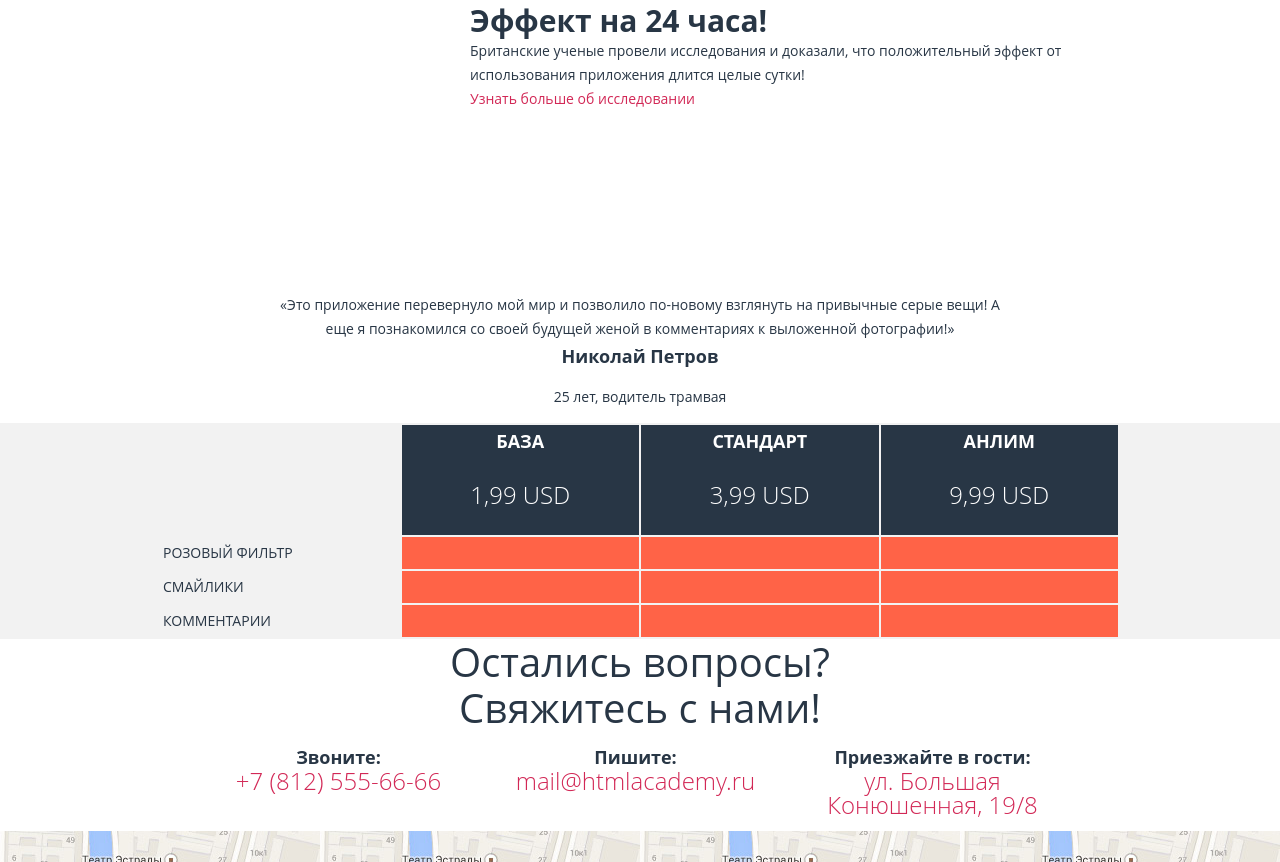
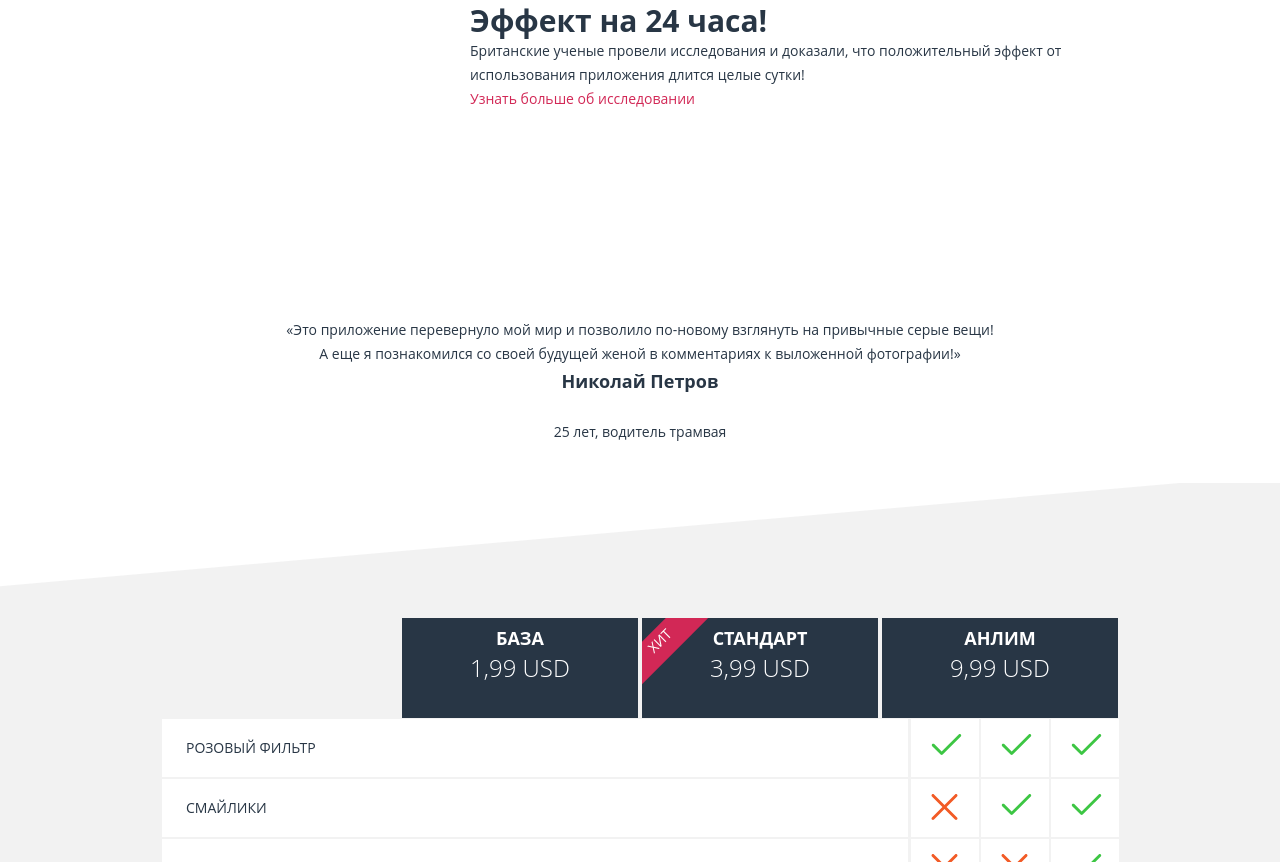
Before and after one commit to mikhailkaryamin/pink, a website: page source/index.html in a window 1280 px wide. Shown: the part 1938-2800 px from the top of the page. Drawn offline with Linux system fonts and the light colour scheme.

Commit message:
complete index.html mobile

```diff
--- a/source/index.html
+++ b/source/index.html
@@ -172,10 +172,10 @@
       <button class="reviews__button-next button-review button-review--next" type="button">
         Следующий отзыв
       </button>
-      <div class="bread-crumbs">
+      <div class="reviews__bread-crumbs bread-crumbs">
         <ul class="bread-crumbs__list">
           <li class="bread-crumbs__item">
-            <a href="#" class="bread-crumbs__link">
+            <a href="#" class="bread-crumbs__link bread-crumbs__link--active">
               <span class="visually-hidden">
                 1-ый
               </span>
@@ -235,18 +235,18 @@
           <td class="tariffs__addition">
             Розовый фильтр
           </td>
-          <td class="tariffs__addition-value tariffs__addition-value--mobile-invis">
-            <span class="tariffs__includes visually-hidden">
+          <td class="tariffs__addition-value tariffs__addition-value--includes tariffs__addition-value--mobile-invis">
+            <span class="visually-hidden">
               Включено в тарифе
             </span>
           </td>
-          <td class="tariffs__addition-value">
-            <span class="tariffs__includes visually-hidden">
+          <td class="tariffs__addition-value tariffs__addition-value--includes">
+            <span class="visually-hidden">
               Включено в тарифе
             </span>
           </td>
-          <td class="tariffs__addition-value tariffs__addition-value--mobile-invis">
-            <span class="tariffs__includes visually-hidden">
+          <td class="tariffs__addition-value tariffs__addition-value--includes tariffs__addition-value--mobile-invis">
+            <span class="visually-hidden">
               Включено в тарифе
             </span>
           </td>
@@ -255,18 +255,18 @@
           <td class="tariffs__addition">
             Смайлики
           </td>
-          <td class="tariffs__addition-value tariffs__addition-value--mobile-invis">
-            <span class="tariffs__not-include visually-hidden">
+          <td class="tariffs__addition-value tariffs__addition-value--not-includes tariffs__addition-value--mobile-invis">
+            <span class="visually-hidden">
               Нет включено в тарифе
             </span>
           </td>
-          <td class="tariffs__addition-value">
-            <span class="tariffs__includes visually-hidden">
+          <td class="tariffs__addition-value tariffs__addition-value--includes">
+            <span class=" visually-hidden">
               Включено в тарифе
             </span>
           </td>
-          <td class="tariffs__addition-value tariffs__addition-value--mobile-invis">
-            <span class="tariffs__includes visually-hidden">
+          <td class="tariffs__addition-value tariffs__addition-value--includes tariffs__addition-value--mobile-invis">
+            <span class="visually-hidden">
               Включено в тарифе
             </span>
           </td>
@@ -275,24 +275,24 @@
           <td class="tariffs__addition">
             Комментарии
           </td>
-          <td class="tariffs__addition-value tariffs__addition-value--mobile-invis">
-            <span class="tariffs__not-include visually-hidden">
+          <td class="tariffs__addition-value tariffs__addition-value--not-includes tariffs__addition-value--mobile-invis">
+            <span class="visually-hidden">
               Нет включено в тарифе
             </span>
           </td>
-          <td class="tariffs__addition-value">
-            <span class="tariffs__not-include visually-hidden">
+          <td class="tariffs__addition-value tariffs__addition-value--not-includes">
+            <span class="visually-hidden">
               Нет включено в тарифе
             </span>
           </td>
-          <td class="tariffs__addition-value tariffs__addition-value--mobile-invis">
-            <span class="tariffs__includes visually-hidden">
+          <td class="tariffs__addition-value tariffs__addition-value--includes tariffs__addition-value--mobile-invis">
+            <span class="visually-hidden">
               Включено в тарифе
             </span>
           </td>
         </tr>
       </table>
-      <div class="bread-crumbs">
+      <div class="tariffs__bread-crumbs bread-crumbs">
         <ul class="bread-crumbs__list">
           <li class="bread-crumbs__item">
             <a href="#" class="bread-crumbs__link">
@@ -302,7 +302,7 @@
             </a>
           </li>
           <li class="bread-crumbs__item">
-            <a href="#" class="bread-crumbs__link">
+            <a href="#" class="bread-crumbs__link bread-crumbs__link--active">
               <span class="visually-hidden">
                 2-ой
               </span>
--- a/source/sass/blocks/application-download.scss
+++ b/source/sass/blocks/application-download.scss
@@ -7,10 +7,19 @@
   padding-bottom: 10px;
   padding-left: 20px;
   background-color: #1d2631;
-  background-image: url("../img/application-download__bg-mobile.jpg");
-  background-repeat: no-repeat;
-  background-size: 100% 400px;
-  background-position-y: -56px;
+
+  &::before {
+    content: "";
+    position: absolute;
+    top: 0;
+    left: calc(50% - 160px);
+    width: 320px;
+    height: 400px;
+    background-image: url("../img/application-download__bg-mobile.jpg");
+    background-repeat: no-repeat;
+    background-size: 320px 400px;
+    background-position-y: -56px;
+  }
 }
 
 .application-download__wrapper {
--- a/source/sass/blocks/application-features.scss
+++ b/source/sass/blocks/application-features.scss
@@ -16,7 +16,6 @@
       width: 120vw;
       height: 200px;
       background-color: #f2f2f2;
-
     }
   }
 }
--- a/source/sass/blocks/bread-crumbs.scss
+++ b/source/sass/blocks/bread-crumbs.scss
@@ -1,12 +1,41 @@
+.bread-crumbs {
+  display: flex;
+  justify-content: center;
+}
+
 .bread-crumbs__list {
   display: flex;
+  padding: 0;
   list-style: none;
 }
 
 .bread-crumbs__item {
-  width: 10px;
-  height: 10px;
+  width: 12px;
+  height: 12px;
+  margin-right: 15px;
+
+  &:last-of-type {
+    margin-right: 0;
+  }
+}
+
+.bread-crumbs__link {
+  display: block;
+  width: 6px;
+  height: 6px;
+  margin-top: 3px;
+  margin-left: 3px;
+  border-radius: 3px;
   background-color: #bec2c7;
+
+  &--active {
+    width: 12px;
+    height: 12px;
+    margin: 0;
+    border: 3px solid #283645;
+    border-radius: 6px;
+    background-color: transparent;
+  }
 }
 
 @media (min-width: $desktop-width) {
--- a/source/sass/blocks/contacts.scss
+++ b/source/sass/blocks/contacts.scss
@@ -4,6 +4,8 @@
 }
 
 .contacts__text {
+  font-size: 24px;
+  font-weight: 300;
   text-align: center;
 }
 
--- a/source/sass/blocks/reviews.scss
+++ b/source/sass/blocks/reviews.scss
@@ -11,6 +11,7 @@
   display: flex;
   flex-direction: column;
   margin: 0;
+  padding: 25px 5px;
   text-align: center;
 }
 
@@ -20,6 +21,7 @@
 }
 
 .reviews__item-name-author {
+  margin-bottom: 10px;
   font-size: 18px;
   font-weight: 700;
   line-height: 30px;
--- a/source/sass/blocks/tariffs.scss
+++ b/source/sass/blocks/tariffs.scss
@@ -1,14 +1,61 @@
 .tariffs {
+  position: relative;
+  padding-top: 135px;
+  padding-right: 20px;
+  padding-bottom: 5px;
+  padding-left: 20px;
   background-color: #f2f2f2;
+  overflow: hidden;
+
+  &::before {
+    content: "";
+    position: absolute;
+    top: -160px;
+    left: -50px;
+    transform: rotate(-5deg);
+    width: 120vw;
+    height: 200px;
+    background-color: #ffffff;
+  }
+}
+
+.tariffs__list {
+  width: 100%;
+  border-collapse: collapse;
+}
+
+.tariffs__list tr {
+  display: flex;
 }
 
 .tariffs__description {
-  width: 100%;
+  flex: 1;
+  min-height: 100px;
+  padding: 5px;
   text-align: center;
+  border-right: 2px solid #f2f2f2;
+  border-left: 2px solid #f2f2f2;
   background-color: #283645;
 
   &--mobile-invis {
     display: none;
+  }
+
+  &--hit {
+    position: relative;
+    overflow: hidden;
+
+    &::before {
+      content: "ХИТ";
+      position: absolute;
+      top: 10px;
+      left: -30px;
+      transform: rotate(-45deg);
+      width: 100px;
+      height: 30px;
+      color: #ffffff;
+      background-color: #d22856;
+    }
   }
 }
 
@@ -21,6 +68,7 @@
 }
 
 .tariffs__cost {
+  margin: 0;
   color: #ffffff;
   font-size: 24px;
   font-weight: 300;
@@ -28,16 +76,54 @@
 }
 
 .tariffs__addition {
+  flex: 1;
+  min-height: 60px;
+  padding-top: 14px;
+  padding-right: 5px;
+  padding-bottom: 14px;
+  padding-left: 24px;
   line-height: 30px;
   text-transform: uppercase;
+  border-top: 1px solid #f2f2f2;
+  border-right: 2px solid #f2f2f2;
+  border-bottom: 1px solid #f2f2f2;
+  border-left: 2px solid #f2f2f2;
+  background-color: #ffffff;
 }
 
 .tariffs__addition-value {
+  position: relative;
   width: 70px;
-  background-color: tomato;
+  border: 1px solid #f2f2f2;
+  background-color: #ffffff;
 
   &--mobile-invis {
     display: none;
+  }
+
+  &::before {
+    content: "";
+    position: absolute;
+    top: 15px;
+    left: 20px;
+    display: block;
+    background-repeat: no-repeat;
+  }
+
+  &--includes {
+    &::before {
+      width: 31px;
+      height: 21px;
+      background-image: url("/img/tarrifs-ok.svg");
+    }
+  }
+
+  &--not-includes {
+    &::before {
+      width: 27px;
+      height: 26px;
+      background-image: url("/img/tarrifs-no.svg");
+    }
   }
 }
 
```
Also changed, not shown: source/css/style.css, source/img/tarrifs-no.svg (added), source/img/tarrifs-ok.svg (added), 1 other file.
